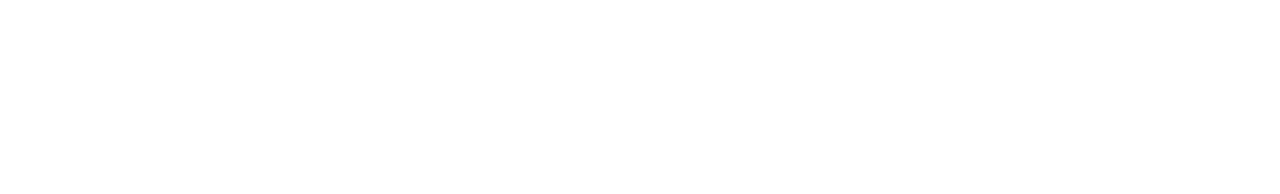
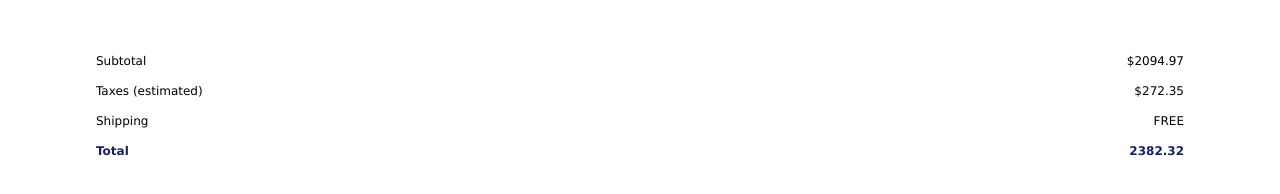
Before and after one commit to Tiendongle/Unit203-Accessment, a Next.js app in the folder frontend/: page / in a window 1280 px wide. Shown: the part 754-948 px from the top of the page. Before the commit the page ends 904 px from the top, so only its background shows below. Built offline with nearby package versions, Linux system fonts and the light colour scheme.

Commit message:
[Feat] Add Pricing Data

```diff
--- a/frontend/pages/index.tsx
+++ b/frontend/pages/index.tsx
@@ -39,6 +39,11 @@
   },
 ];
 
+const SUBTOTAL = 2094.97;
+const HST = 272.3461;
+const TOTAL = 2382.3161;
+const ESTIMATED_DELIVERY = "Nov 24, 2021";
+
 export default function Home() {
   return (
     <>
@@ -55,6 +60,14 @@
             lineItems.map(( cartItem, key ) => <CartItem key={key} {...cartItem} />)
           }
         </div>
+        <div className={styles.pricingData}>
+            <ul>
+              <li><p>Subtotal</p><p>${SUBTOTAL.toFixed(2)}</p></li>
+              <li><p>Taxes (estimated)</p><p>${HST.toFixed(2)}</p></li>
+              <li><p>Shipping</p><p>FREE</p></li>
+              <li className={styles.pricingData_totals}><p>Total</p><p>{TOTAL.toFixed(2)}</p></li>
+            </ul>
+          </div>
       </main>
     </>
   )
--- a/frontend/styles/Home.module.css
+++ /dev/null
@@ -1,13 +0,0 @@
-.main {
-  display: flex;
-  flex-direction: column;
-  justify-content: space-between;
-  align-items: flex-start;
-  padding: 6rem;
-  min-height: 100vh;
-}
-
-.cart {
-  position: relative;
-  width: 100%;
-}
--- a/frontend/styles/Home.module.scss
+++ b/frontend/styles/Home.module.scss
@@ -11,3 +11,24 @@
   position: relative;
   width: 100%;
 }
+
+.pricingData {
+  width: 100%;
+}
+
+.pricingData ul {
+  font-size: 0.75rem;
+  list-style-type: none;
+
+  li {
+    display: flex;
+    justify-content: space-between;
+    margin-bottom: 1rem;
+    color: var(--BLACK);
+
+    &.pricingData_totals {
+      color: var(--BLUE);
+      font-weight: 700;
+    }
+  }
+}
```
Also changed, not shown: 1 other file (tests, documents, lock files or other folders).
